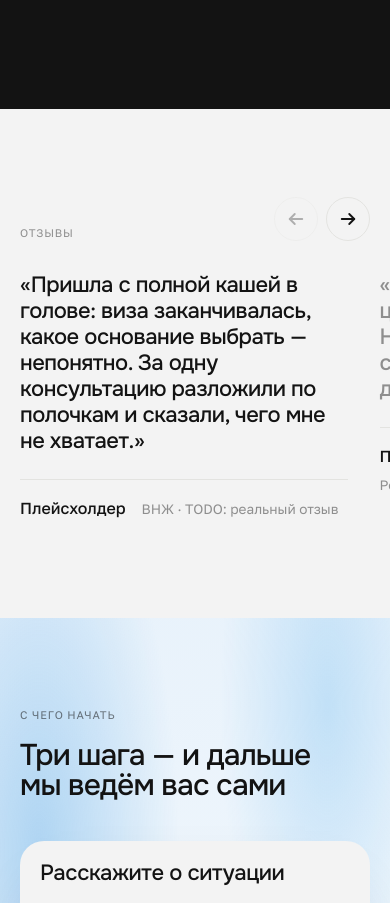
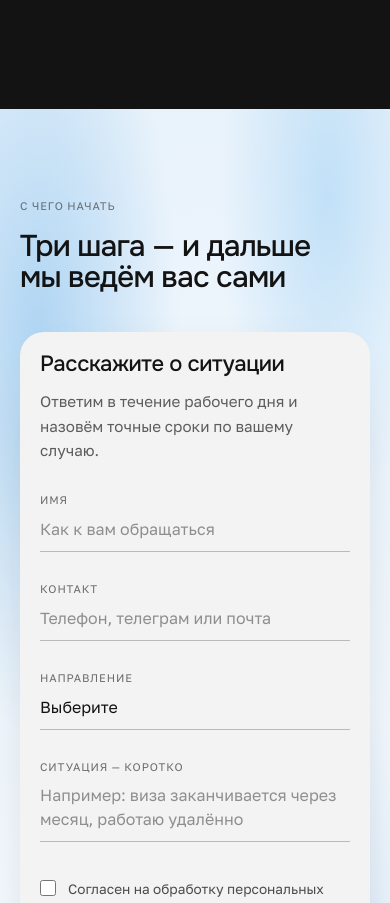
Before and after one commit to scarandriy/documented, a Next.js app: page / in a window 390 px wide. Shown: the part 3287-4190 px from the top of the page. Built offline with nearby package versions, Linux system fonts and the light colour scheme.

Commit message:
remove testimonials section entirely

```diff
--- a/app/page.tsx
+++ b/app/page.tsx
@@ -3,7 +3,6 @@ import { Footer } from "@/components/site/footer";
 import { Hero } from "@/components/sections/hero";
 import { ProblemSolution } from "@/components/sections/problem-solution";
 import { Services } from "@/components/sections/services";
-import { Testimonials } from "@/components/sections/testimonials";
 import { StartCta } from "@/components/sections/start-cta";
 import { Faq } from "@/components/sections/faq";
 
@@ -15,7 +14,6 @@ export default function Home() {
         <Hero />
         <ProblemSolution />
         <Services />
-        <Testimonials />
         <StartCta />
         <Faq />
       </main>
--- a/components/sections/testimonials.tsx
+++ /dev/null
@@ -1,117 +0,0 @@
-"use client";
-
-import { useCallback, useRef, useState } from "react";
-import { testimonials } from "@/lib/content";
-import { Reveal } from "@/components/motion/reveal";
-import { ArrowSide } from "@/components/ui/arrow-side";
-
-/**
- * СЕКЦИЯ 5 — отзывы.
- * Композиция: full-bleed горизонтальная лента, один отзыв крупно в фокусе,
- * соседние срезаны по краям экрана (peek) — сразу видно, что можно листать.
- * Это единственное место на странице, где структура элементов сознательно
- * повторяется: карточки отзывов должны читаться как один ряд.
- * Никаких рамок и теней — работает только крупная типографика и хайрлайн.
- */
-export function Testimonials() {
-  const railRef = useRef<HTMLUListElement>(null);
-  const [index, setIndex] = useState(0);
-
-  const onScroll = useCallback(() => {
-    const rail = railRef.current;
-    if (!rail) return;
-    const items = Array.from(rail.children) as HTMLElement[];
-    const mid = rail.scrollLeft + rail.clientWidth / 2;
-    let closest = 0;
-    let min = Infinity;
-    items.forEach((el, i) => {
-      const d = Math.abs(el.offsetLeft + el.offsetWidth / 2 - mid);
-      if (d < min) {
-        min = d;
-        closest = i;
-      }
-    });
-    setIndex(closest);
-  }, []);
-
-  /**
-   * Слайды выровнены по центру (snap-center), поэтому и доводить их нужно
-   * до центра ленты: при выравнивании по левому краю snap дотягивал ленту
-   * до следующего слайда и шаг получался двойным.
-   */
-  const go = useCallback(
-    (dir: -1 | 1) => {
-      const rail = railRef.current;
-      if (!rail) return;
-      const items = Array.from(rail.children) as HTMLElement[];
-      const next = Math.min(Math.max(index + dir, 0), items.length - 1);
-      const railBox = rail.getBoundingClientRect();
-      const itemBox = items[next].getBoundingClientRect();
-      const delta =
-        itemBox.left + itemBox.width / 2 - (railBox.left + railBox.width / 2);
-      rail.scrollBy({ left: delta, behavior: "smooth" });
-    },
-    [index]
-  );
-
-  return (
-    <section id="testimonials" className="overflow-hidden py-section">
-      <div className="flex items-end justify-between gap-4 px-gutter">
-        <Reveal>
-          <p className="eyebrow">Отзывы</p>
-        </Reveal>
-
-        <Reveal className="flex shrink-0 items-center gap-2">
-          <button
-            type="button"
-            onClick={() => go(-1)}
-            disabled={index === 0}
-            aria-label="Предыдущий отзыв"
-            className="flex size-11 items-center justify-center rounded-full border border-hairline text-ink transition-colors duration-300 hover:border-ink disabled:opacity-30 disabled:hover:border-hairline focus-visible:outline-2 focus-visible:outline-offset-2 focus-visible:outline-sky md:size-14"
-          >
-            <ArrowSide direction="left" className="size-5 md:size-6" />
-          </button>
-          <button
-            type="button"
-            onClick={() => go(1)}
-            disabled={index === testimonials.length - 1}
-            aria-label="Следующий отзыв"
-            className="flex size-11 items-center justify-center rounded-full border border-hairline text-ink transition-colors duration-300 hover:border-ink disabled:opacity-30 disabled:hover:border-hairline focus-visible:outline-2 focus-visible:outline-offset-2 focus-visible:outline-sky md:size-14"
-          >
-            <ArrowSide className="size-5 md:size-6" />
-          </button>
-        </Reveal>
-      </div>
-
-      {/* Лента выходит за пределы гаттера — отзыв справа намеренно срезан краем
-          экрана. На 375px ширина слайда почти во весь экран: при узком слайде
-          крупная цитата рассыпалась бы на слишком короткие строки. */}
-      <ul
-        ref={railRef}
-        onScroll={onScroll}
-        className="no-scrollbar mt-8 flex snap-x snap-mandatory gap-rail overflow-x-auto overscroll-x-contain px-gutter pb-2 [-webkit-overflow-scrolling:touch] md:mt-16"
-      >
-        {testimonials.map((t, i) => (
-          <li
-            key={i}
-            className="w-[min(84vw,22rem)] shrink-0 snap-center md:w-[62vw] xl:w-[50vw]"
-          >
-            <blockquote>
-              <p
-                className={`font-heading text-quote font-medium transition-colors duration-500 ${
-                  i === index ? "text-ink" : "text-ink-40"
-                }`}
-              >
-                «{t.quote}»
-              </p>
-              <footer className="mt-6 flex flex-wrap items-baseline gap-x-4 gap-y-1 border-t border-hairline pt-4 md:mt-8 md:pt-5">
-                <cite className="not-italic font-medium text-ink">{t.name}</cite>
-                <span className="min-w-0 text-[0.85rem] text-ink-40">{t.meta}</span>
-              </footer>
-            </blockquote>
-          </li>
-        ))}
-      </ul>
-    </section>
-  );
-}
--- a/components/ui/arrow-side.tsx
+++ /dev/null
@@ -1,28 +0,0 @@
-/**
- * Горизонтальная стрелка в том же начертании, что и ArrowUpRight в hero:
- * тот же штрих currentColor, та же сетка 16×16.
- */
-export function ArrowSide({
-  className,
-  direction = "right",
-}: {
-  className?: string;
-  direction?: "left" | "right";
-}) {
-  return (
-    <svg
-      viewBox="0 0 16 16"
-      fill="none"
-      aria-hidden
-      className={className}
-      stroke="currentColor"
-      strokeWidth={1.5}
-      strokeLinecap="round"
-      strokeLinejoin="round"
-      style={direction === "left" ? { transform: "scaleX(-1)" } : undefined}
-    >
-      <path d="M3 8h10" />
-      <path d="M9 4 13 8l-4 4" />
-    </svg>
-  );
-}
```
